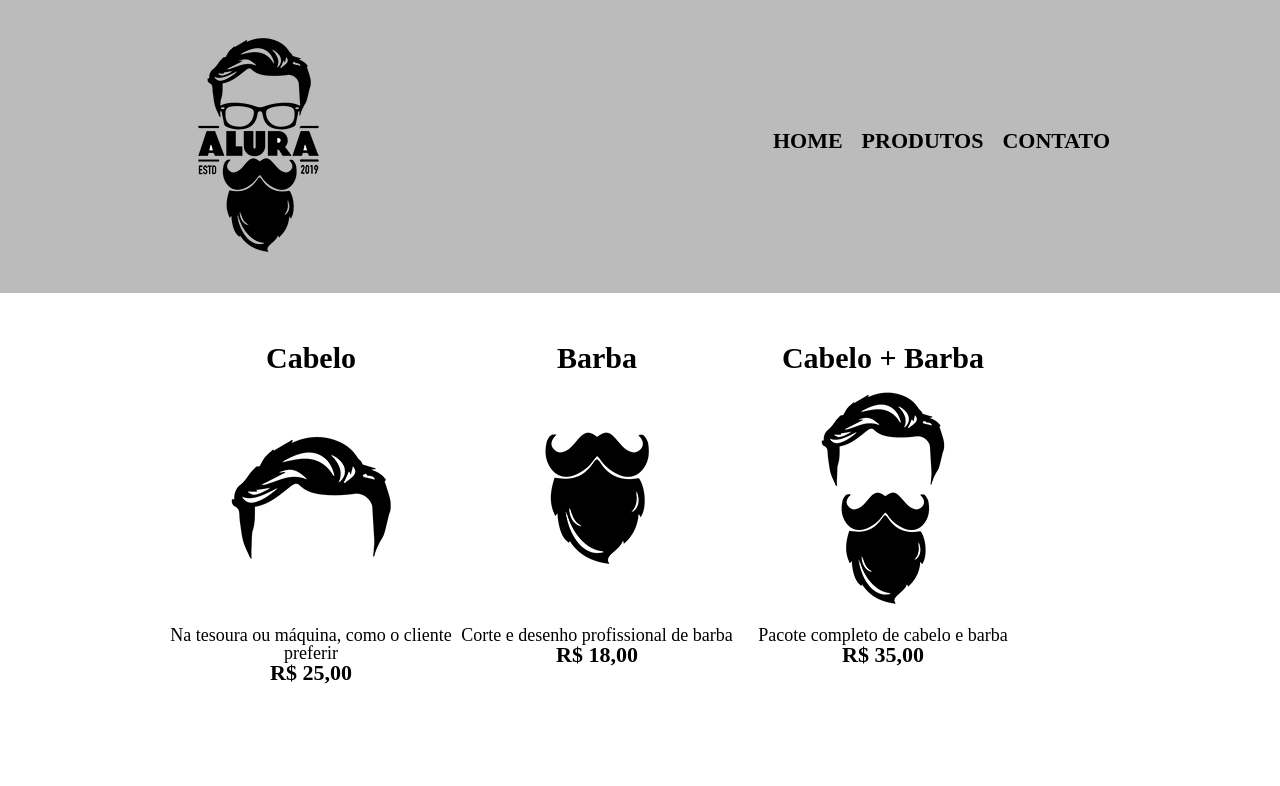
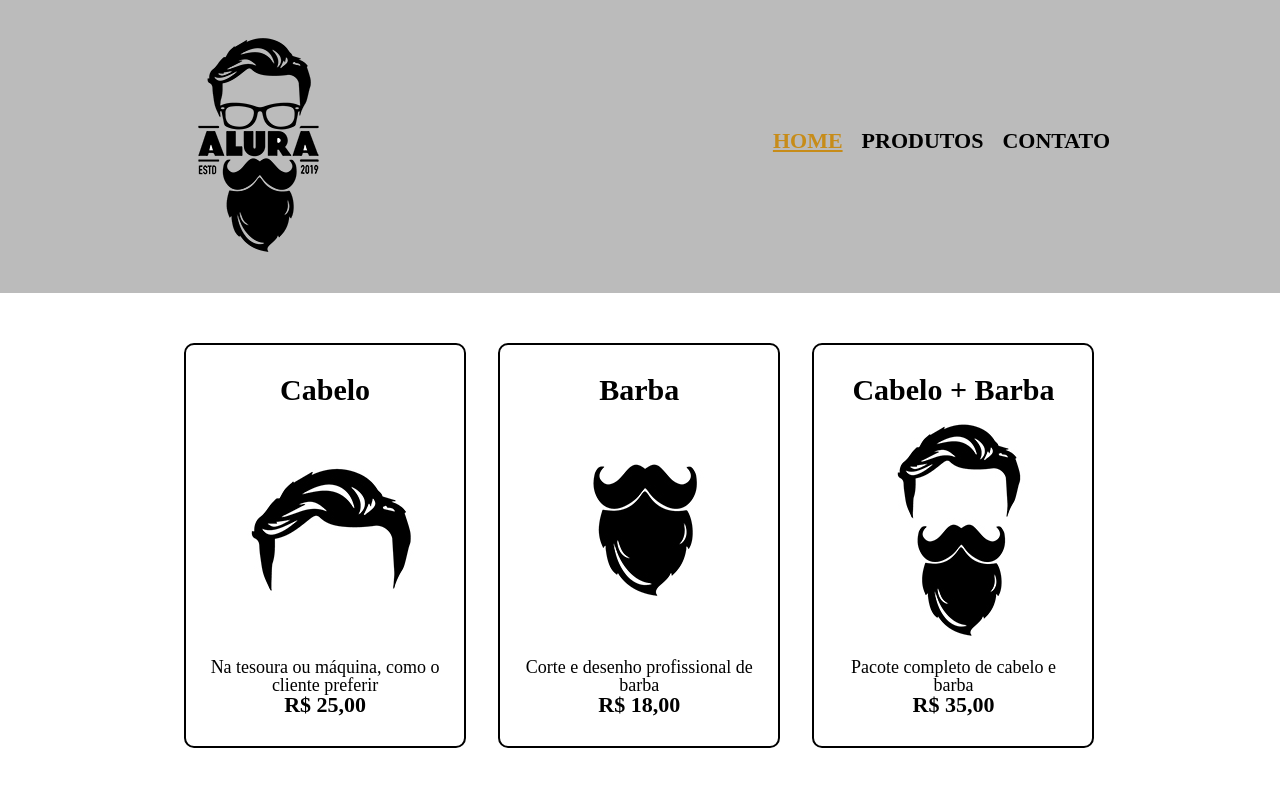
Before and after one commit to arnaldqueiroga/formacao-front-end, a plain HTML site: page html3-css3/produtos.html in a window 1280 px wide. In both pictures the pointer is over the link "HOME". Drawn offline with Linux system fonts and the light colour scheme.

Commit message:
06. Pseudo-classes CSS - 04 Aplicando hover e active

```diff
--- a/html3-css3/produtos.css
+++ b/html3-css3/produtos.css
@@ -30,6 +30,12 @@ nav a {
 
 }
 
+nav a:hover{
+    color: #c78c19;
+    text-decoration: underline;
+
+}
+
 .produtos {
     width: 940px;
     margin: 0 auto;
@@ -41,8 +47,24 @@ nav a {
     text-align: center;
     width: 30%; /* para que eles tenham o camanho de 1/3 do conteúdo */
     vertical-align: top; /* fazer com que os itens se alinhem pela linha de coma */
+    margin: 0 1.5% ;
+    padding: 30px 20px;
+    box-sizing: border-box;
+    border: 2px solid #000000;
+    border-radius: 10px;
 
+}
 
+.produtos li:hover {
+    border-color: #c78c19;
+}
+
+.produtos li:active{
+    border-color: #088c19;
+}
+
+.produtos li:hover h2 {
+    font-size: 34px;
 }
 
 .produtos h2 {
@@ -54,6 +76,7 @@ nav a {
 
     font-size: 18px;
 
+
 }
 
 
```
